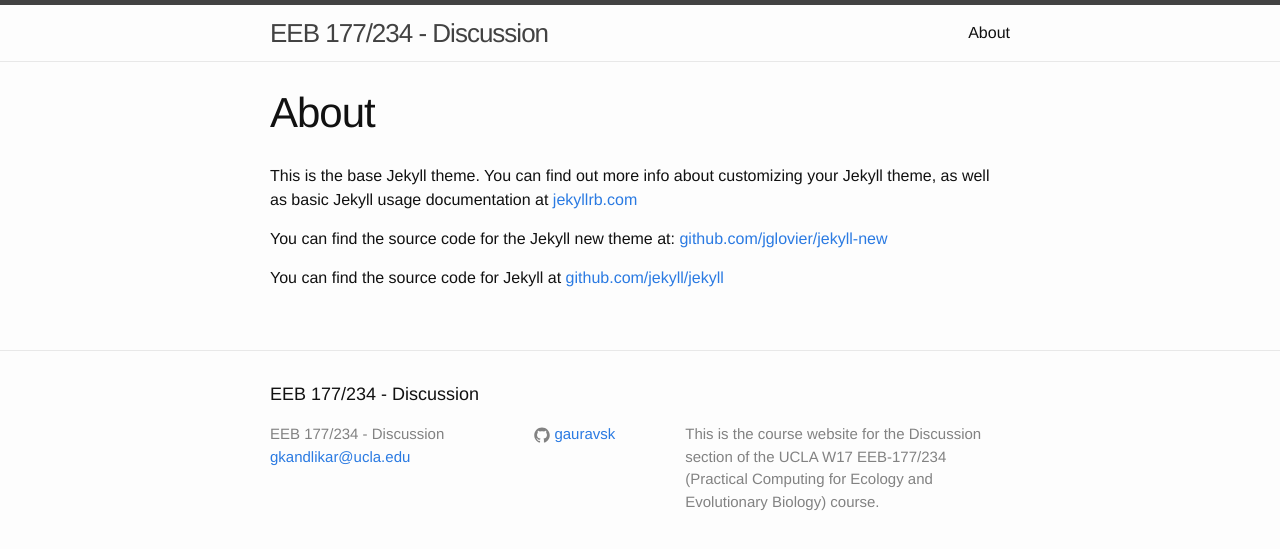
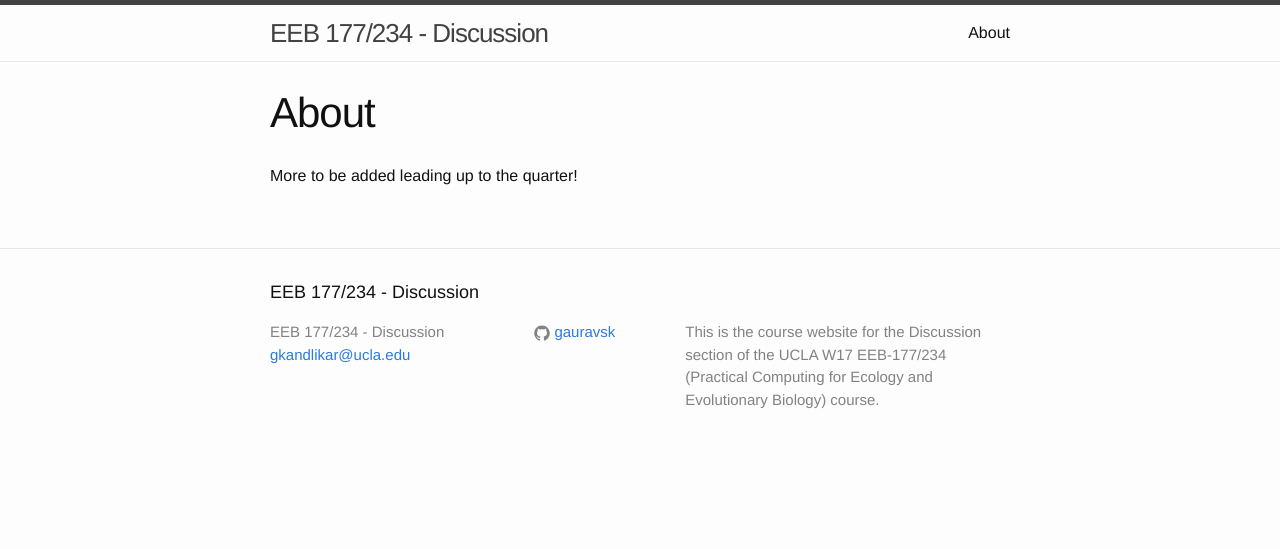
Before and after one commit to michaelalfaro/eeb177-W17.github.io, a Jekyll site: the page built from about.md, in a window 1280 px wide. Shown: the top 549 px of the page. Built offline with Jekyll 4.4.1, drawn with Linux system fonts in a browser that asks for light colours.

Commit message:
editing about

```diff
--- a/_posts/2016-12-28-setup-github.markdown
+++ b/_posts/2016-12-28-setup-github.markdown
@@ -11,7 +11,7 @@ author: Gaurav Kandlikar
 
 Before we use Git for the first time, we need to tell it our name and email address. This allows your commits to have an author and a contact- note the author line on my git log. Here's an example of a commit log from the [SESYNC Bayesian Analysis repository](https://github.com/gauravsk/SESYNCBayes)- notice that some commits were made by Mary Collins, others by CCheCastaldo:
 
-![]({{ site.url }}/images/git-screenshot.png)
+![]({{ site.url }}/_images/git-screenshot.png)
 
 
 We set up our name and email address with the following commands in the terminal:
--- a/about.md
+++ b/about.md
@@ -4,8 +4,4 @@ title: About
 permalink: /about/
 ---
 
-This is the base Jekyll theme. You can find out more info about customizing your Jekyll theme, as well as basic Jekyll usage documentation at [jekyllrb.com](http://jekyllrb.com/)
-
-You can find the source code for the Jekyll new theme at: [github.com/jglovier/jekyll-new](https://github.com/jglovier/jekyll-new)
-
-You can find the source code for Jekyll at [github.com/jekyll/jekyll](https://github.com/jekyll/jekyll)
+More to be added leading up to the quarter!
```
